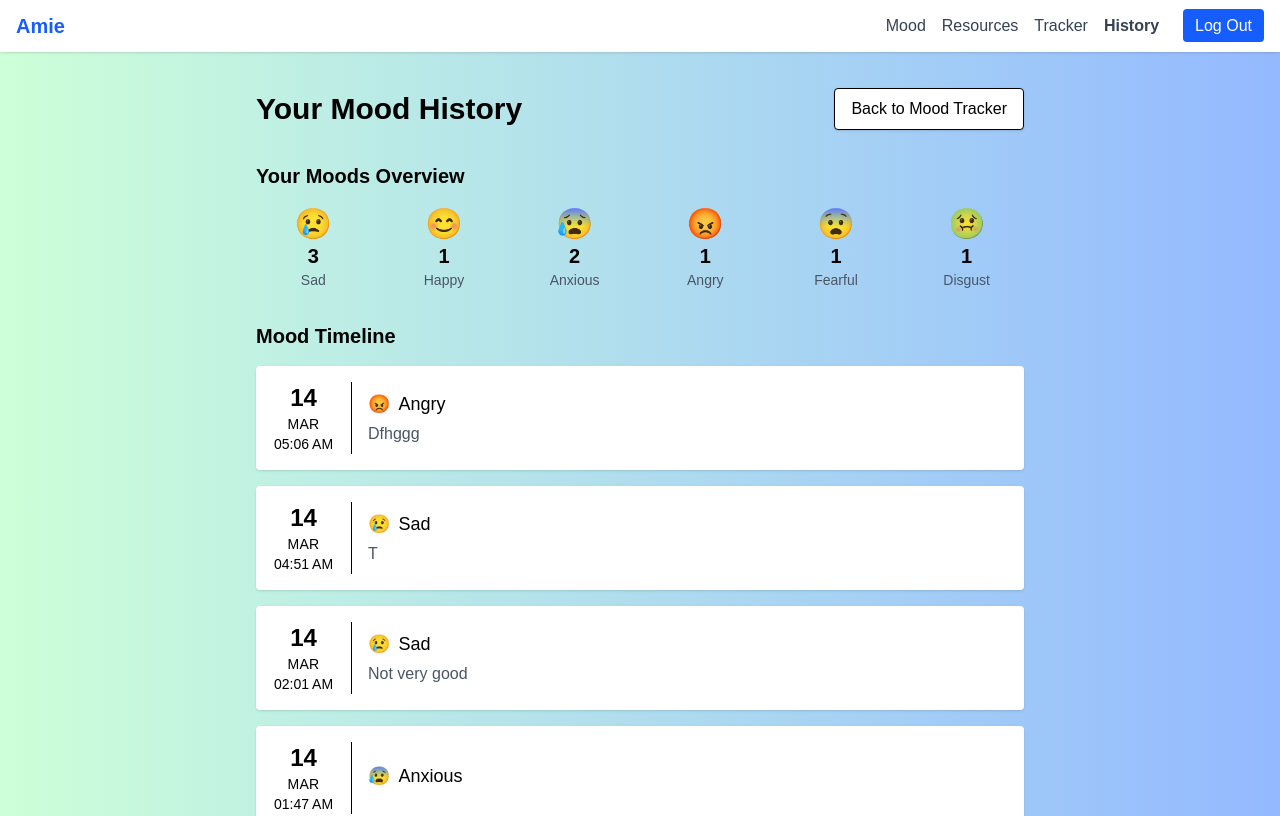
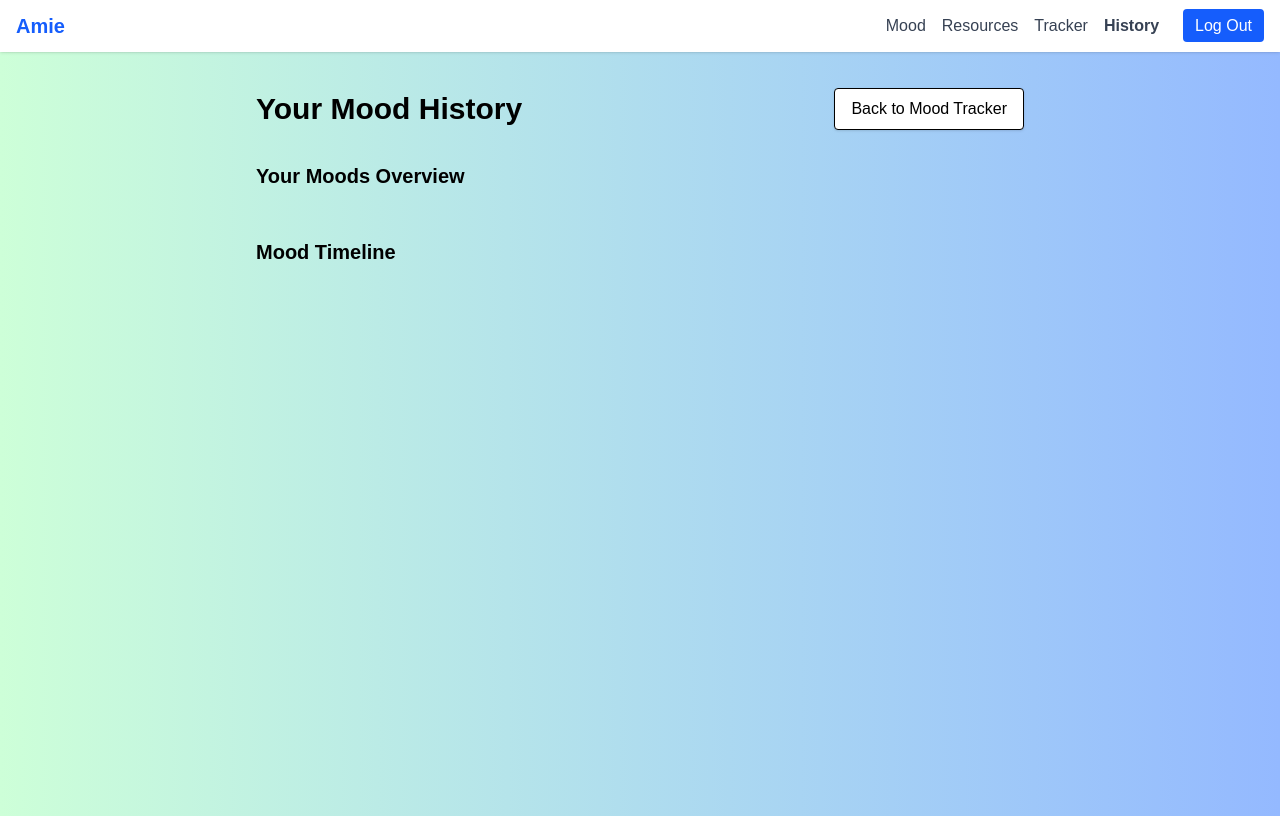
Before and after one commit to akelladeepak/amie-webapp, a React (Vite) app in the folder amie/: page /record-history in a window 1280 px wide. Shown: the top 816 px of the page. Built offline with nearby package versions, Linux system fonts and the light colour scheme; the HTML template or start-up script is replaced by a standard one.

Commit message:
Make mood cards clickable and actually log in record history

```diff
--- a/amie/src/App.jsx
+++ b/amie/src/App.jsx
@@ -1,10 +1,10 @@
-import React from 'react';
+import React, { useState } from 'react';
 import { BrowserRouter as Router, Routes, Route } from 'react-router-dom';
 
 // Import pages
 import Login from './pages/Login';
 import MoodSelection from './pages/MoodSelection';
-import Resources from './pages/Resources.jsx';
+import Resources from './pages/Resources';
 import MoodTracker from './pages/MoodTracker';
 import RecordHistory from './pages/RecordHistory';
 import ComingSoon from './pages/ComingSoon';
@@ -13,10 +13,12 @@ import ComingSoon from './pages/ComingSoon';
 import Navbar from './components/Navbar';
 
 function App() {
+  // Keep mood logs in state at the top level so any page can read/write them.
+  const [moodLogs, setMoodLogs] = useState([]);
+
   return (
     <Router>
       <div className="min-h-screen bg-gradient-to-r from-[#cdffd8] to-[#94b9ff]">
-        {/* We only want to show the navbar on pages other than Login */}
         <Routes>
           <Route path="/" element={<Login />} />
           <Route
@@ -26,10 +28,22 @@ function App() {
                 <Navbar />
                 <div className="pt-16">
                   <Routes>
-                    <Route path="/mood-selection" element={<MoodSelection />} />
+                    {/* Pass moodLogs and setMoodLogs to pages that need them */}
+                    <Route
+                      path="/mood-selection"
+                      element={
+                        <MoodSelection
+                          moodLogs={moodLogs}
+                          setMoodLogs={setMoodLogs}
+                        />
+                      }
+                    />
                     <Route path="/resources" element={<Resources />} />
                     <Route path="/mood-tracker" element={<MoodTracker />} />
-                    <Route path="/record-history" element={<RecordHistory />} />
+                    <Route
+                      path="/record-history"
+                      element={<RecordHistory moodLogs={moodLogs} />}
+                    />
                     <Route path="/coming-soon" element={<ComingSoon />} />
                   </Routes>
                 </div>
--- a/amie/src/pages/MoodSelection.jsx
+++ b/amie/src/pages/MoodSelection.jsx
@@ -1,55 +1,182 @@
-import React from 'react';
+import React, { useState } from 'react';
+import { useNavigate } from 'react-router-dom';
 
 const moods = [
   {
     label: 'Happy',
     description: 'A feeling of joy and comfort',
     color: 'bg-orange-400',
+    emoji: '😊',
   },
   {
     label: 'Sad',
     description: 'A feeling of sorrow or unhappiness',
     color: 'bg-blue-400',
+    emoji: '😢',
   },
   {
     label: 'Angry',
     description: 'A strong feeling of displeasure or hostility',
     color: 'bg-red-400',
+    emoji: '😡',
   },
   {
     label: 'Anxious',
     description: 'A feeling of worry or apprehension',
     color: 'bg-purple-400',
+    emoji: '😰',
   },
   {
     label: 'Depressed',
     description: 'A mood matched by deep sadness and low energy',
     color: 'bg-indigo-400',
+    emoji: '😞',
   },
   {
     label: 'Lonely',
     description: 'A sense of isolation or solitude',
     color: 'bg-green-500',
+    emoji: '😞',
   },
 ];
 
-function MoodSelection() {
+function MoodSelection({ moodLogs, setMoodLogs }) {
+  const navigate = useNavigate();
+  const [selectedMood, setSelectedMood] = useState(null);
+  const [showModal, setShowModal] = useState(false);
+  const [ventText, setVentText] = useState('');
+
+  // Keep track of the ID of the most recently added mood log
+  const [lastLogId, setLastLogId] = useState(null);
+
+  const handleMoodClick = (mood) => {
+    // Immediately log this mood
+    const now = new Date();
+    const dateStr = now.toLocaleDateString('en-US', {
+      day: '2-digit',
+      month: 'short',
+    }).toUpperCase(); // e.g. "14 MAR"
+    const timeStr = now.toLocaleTimeString('en-US', {
+      hour: '2-digit',
+      minute: '2-digit',
+    });
+
+    // Create a unique ID so we can update the note later if the user vents
+    const newLog = {
+      id: Date.now(), // or any unique ID
+      date: dateStr,
+      time: timeStr,
+      mood: mood.label,
+      emoji: mood.emoji,
+      note: '',
+    };
+
+    setMoodLogs((prevLogs) => [...prevLogs, newLog]);
+    setLastLogId(newLog.id);
+
+    // Show "Your feeling has been logged" on that card
+    setSelectedMood(mood.label);
+
+    // Open the modal
+    setShowModal(true);
+  };
+
+  const handleExercise = () => {
+    // Navigate to the ComingSoon page
+    navigate('/coming-soon');
+  };
+
+  const handleVentSubmit = () => {
+    // Update the note for the last logged mood
+    setMoodLogs((prevLogs) =>
+      prevLogs.map((log) =>
+        log.id === lastLogId ? { ...log, note: ventText } : log
+      )
+    );
+
+    // Clear vent text, close the modal
+    setVentText('');
+    setShowModal(false);
+    setSelectedMood(null);
+  };
+
   return (
-    <div className="min-h-screen flex flex-col items-center py-10">
+    <div className="min-h-screen flex flex-col items-center py-10 relative">
       <h1 className="text-3xl font-bold text-gray-700 mb-6">
         Please select your current mood.
       </h1>
+
       <div className="grid grid-cols-1 md:grid-cols-3 gap-6 max-w-4xl w-full px-4">
         {moods.map((mood) => (
           <div
             key={mood.label}
             className={`rounded-lg p-6 text-white flex flex-col justify-center items-center cursor-pointer hover:shadow-xl transition-shadow ${mood.color}`}
+            onClick={() => handleMoodClick(mood)}
           >
-            <h2 className="text-xl font-semibold mb-2">{mood.label}</h2>
-            <p className="text-center">{mood.description}</p>
+            {/* If this card is the selected mood, show "Your feeling has been logged". Otherwise show the normal description */}
+            <h2 className="text-xl font-semibold mb-2">
+              {mood.label}
+            </h2>
+            <p className="text-center">
+              {selectedMood === mood.label
+                ? 'Your feeling has been logged'
+                : mood.description}
+            </p>
           </div>
         ))}
       </div>
+
+      {/* Modal */}
+      {showModal && (
+        <div
+          className="fixed inset-0 flex items-center justify-center bg-opacity-50 z-50"
+          onClick={() => setShowModal(false)}
+        >
+          {/* This nested div is the actual modal. We stop propagation here
+              so clicking inside it doesn't close the modal. */}
+          <div
+            className="bg-white rounded-lg p-6 w-full max-w-sm shadow-xl relative"
+            onClick={(e) => e.stopPropagation()}
+          >
+            <h2 className="text-xl font-bold mb-4">Please choose below</h2>
+            <p className="mb-4">
+              Vent about your mood or proceed to a healthy exercise tailored to your feeling.
+            </p>
+
+            {/* Vent textarea */}
+            <textarea
+              value={ventText}
+              onChange={(e) => setVentText(e.target.value)}
+              placeholder="Type here if you want to vent..."
+              className="w-full p-2 border border-gray-300 rounded mb-4"
+            />
+
+            {/* Buttons */}
+            <div className="flex justify-end gap-4">
+              <button
+                onClick={handleVentSubmit}
+                className="px-4 py-2 bg-blue-500 text-white rounded"
+              >
+                Vent
+              </button>
+              <button
+                onClick={handleExercise}
+                className="px-4 py-2 bg-green-500 text-white rounded"
+              >
+                Exercise
+              </button>
+            </div>
+
+            {/* Optional close (X) button in the top-right corner */}
+            <button
+              onClick={() => setShowModal(false)}
+              className="absolute top-2 right-2 text-gray-500 hover:text-gray-700"
+            >
+              ✕
+            </button>
+          </div>
+        </div>
+      )}
     </div>
   );
 }
--- a/amie/src/pages/RecordHistory.jsx
+++ b/amie/src/pages/RecordHistory.jsx
@@ -1,55 +1,29 @@
 import React from 'react';
 import { Link } from 'react-router-dom';
 
-function RecordHistory() {
-  // Example data for the "Your Moods Overview" section
-  const moodsOverview = [
-    { mood: 'Sad', emoji: '😢', count: 3 },
-    { mood: 'Happy', emoji: '😊', count: 1 },
-    { mood: 'Anxious', emoji: '😰', count: 2 },
-    { mood: 'Angry', emoji: '😡', count: 1 },
-    { mood: 'Fearful', emoji: '😨', count: 1 },
-    { mood: 'Disgust', emoji: '🤢', count: 1 },
-  ];
+function RecordHistory({ moodLogs }) {
+  // Compute counts by mood
+  const moodCounts = moodLogs.reduce((acc, log) => {
+    acc[log.mood] = (acc[log.mood] || 0) + 1;
+    return acc;
+  }, {});
 
-  // Example data for the "Mood Timeline" section
-  const moodTimeline = [
-    {
-      date: '14 MAR',
-      time: '05:06 AM',
-      mood: 'Angry',
-      emoji: '😡',
-      note: 'Dfhggg',
-    },
-    {
-      date: '14 MAR',
-      time: '04:51 AM',
-      mood: 'Sad',
-      emoji: '😢',
-      note: 'T',
-    },
-    {
-      date: '14 MAR',
-      time: '02:01 AM',
-      mood: 'Sad',
-      emoji: '😢',
-      note: 'Not very good',
-    },
-    {
-      date: '14 MAR',
-      time: '01:47 AM',
-      mood: 'Anxious',
-      emoji: '😰',
-      note: '',
-    },
-    {
-      date: '14 MAR',
-      time: '01:47 AM',
-      mood: 'Disgust',
-      emoji: '🤢',
-      note: '',
-    },
-  ];
+  // For emojis, fallback if needed
+  const moodEmojis = {
+    Happy: '😊',
+    Sad: '😢',
+    Angry: '😡',
+    Anxious: '😰',
+    Depressed: '😞',
+    Lonely: '😞',
+  };
+
+  // Sort logs by most recent first (optional)
+  const sortedLogs = [...moodLogs].sort((a, b) => b.id - a.id);
+
+  // Turn our moodCounts into an array so we can map over them
+  // (You can show only moods that have been used, or show all possible moods)
+  const moodsUsed = Object.keys(moodCounts);
 
   return (
     <div className="min-h-screen p-6">
@@ -68,11 +42,15 @@ function RecordHistory() {
         {/* Moods Overview */}
         <h2 className="text-xl font-semibold mb-4">Your Moods Overview</h2>
         <div className="grid grid-cols-3 sm:grid-cols-6 gap-4 mb-8">
-          {moodsOverview.map((item) => (
-            <div key={item.mood} className="flex flex-col items-center">
-              <span className="text-3xl">{item.emoji}</span>
-              <span className="text-xl font-semibold">{item.count}</span>
-              <span className="text-sm text-gray-600">{item.mood}</span>
+          {moodsUsed.map((mood) => (
+            <div key={mood} className="flex flex-col items-center">
+              <span className="text-3xl">
+                {moodEmojis[mood] || '😶'}
+              </span>
+              <span className="text-xl font-semibold">
+                {moodCounts[mood]}
+              </span>
+              <span className="text-sm text-gray-600">{mood}</span>
             </div>
           ))}
         </div>
@@ -80,13 +58,14 @@ function RecordHistory() {
         {/* Mood Timeline */}
         <h2 className="text-xl font-semibold mb-4">Mood Timeline</h2>
         <div className="flex flex-col space-y-4">
-          {moodTimeline.map((entry, index) => (
+          {sortedLogs.map((entry) => (
             <div
-              key={index}
+              key={entry.id}
               className="flex items-center bg-white shadow rounded p-4"
             >
               {/* Date/Time Section */}
               <div className="w-20 flex flex-col items-center justify-center border-r pr-4 mr-4">
+                {/* entry.date is something like "14 MAR". We can split on space if we want */}
                 <span className="text-2xl font-bold">
                   {entry.date.split(' ')[0]}
                 </span>
@@ -102,7 +81,9 @@ function RecordHistory() {
                   <span>{entry.emoji}</span>
                   <span>{entry.mood}</span>
                 </div>
-                {entry.note && <p className="text-gray-600">{entry.note}</p>}
+                {entry.note && (
+                  <p className="text-gray-600">{entry.note}</p>
+                )}
               </div>
             </div>
           ))}
```
